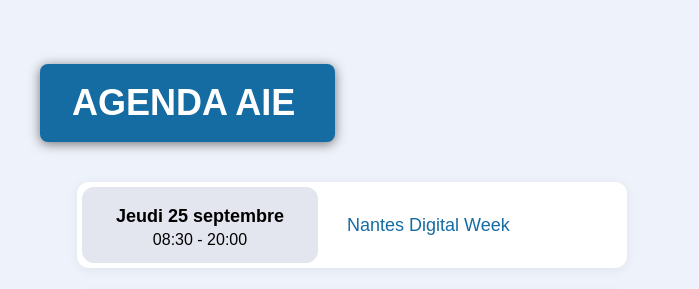
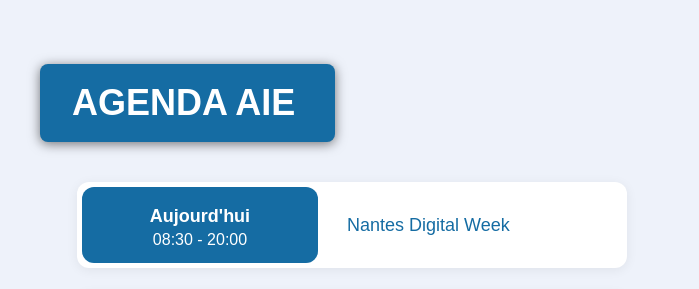
Before and after one commit to NantesAIE/AgendaAIE.github.io, a plain HTML site: page index.html in a window 1280 px wide. Shown: the top 289 px of the page, 0-699 px from the left. Drawn offline with Linux system fonts and the light colour scheme.

Commit message:
Mise a jour agenda du 25/09/2025

```diff
--- a/index.html
+++ b/index.html
@@ -149,9 +149,9 @@ margin: 0;
         <div id="agenda-items">
     <div class="agenda-item">
   <div class="event-details">
-    <div class="date-block" style="background-color:#E4E6EF; color:black">
+    <div class="date-block" style="background-color:#156ca3; color:white">
       <div class="event-date">
-        Jeudi 25 septembre
+        Aujourd'hui
       </div>
       <div class="event-time">
         08:30 - 20:00
```
